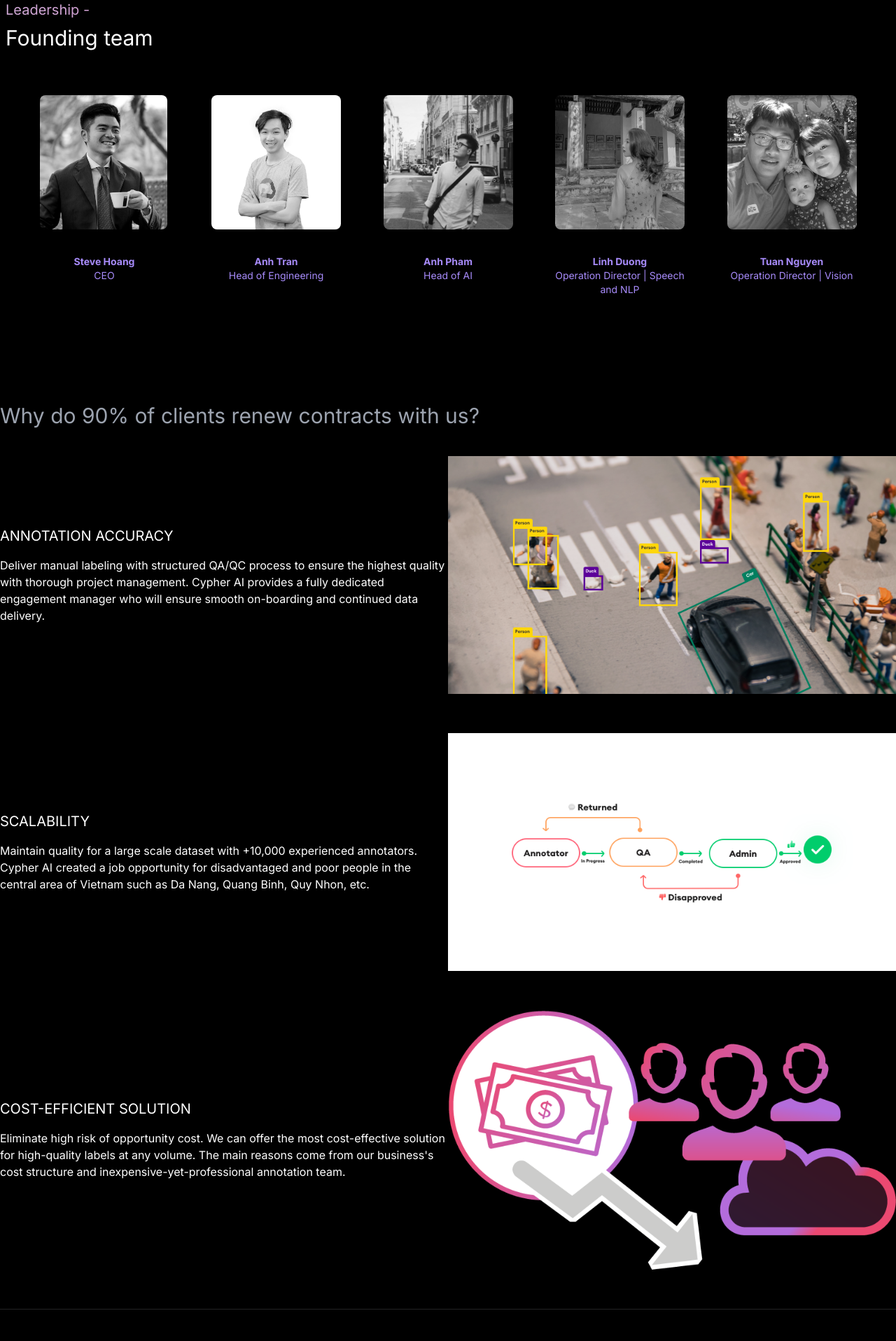
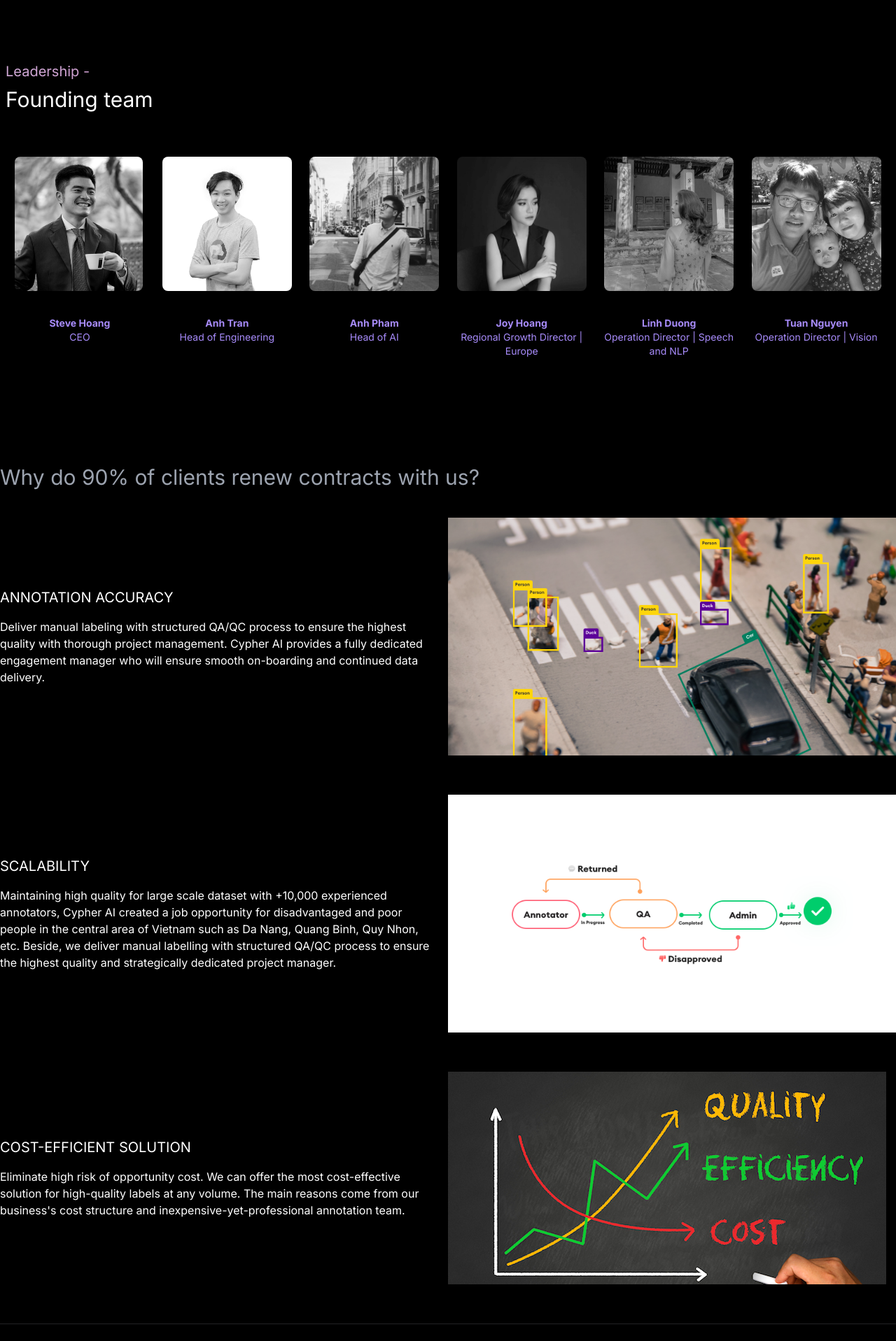
Before and after one commit to bermudaTheGhost/cypherai, a React (Create React App) app: page /about-us in a window 1280 px wide. Shown: the part 880-2797 px from the top of the page at 70% size. Built offline with nearby package versions, Linux system fonts and the light colour scheme.

Commit message:
update content

```diff
--- a/src/App.css
+++ b/src/App.css
@@ -90,3 +90,20 @@ input-email::-ms-input-placeholder {
   /* Microsoft Edge */
   color: white;
 }
+
+/* width */
+::-webkit-scrollbar {
+  height: 12px;
+  width: 8px;
+}
+
+/* Track */
+::-webkit-scrollbar-track {
+  box-shadow: inset 0 0 2px grey;
+}
+
+/* Handle */
+::-webkit-scrollbar-thumb {
+  background: #94a3b8;
+  border-radius: 8px;
+}
--- a/src/pages/about-us/index.js
+++ b/src/pages/about-us/index.js
@@ -1,5 +1,4 @@
 import React, { useState } from "react";
-import FlagIcon from "../../images/flag.svg";
 import BackGroundMember from "../../images/member_background.svg";
 import "../../styles/about-us.css";
 import MemberModal from "./member-modal";
@@ -11,6 +10,8 @@ import img13 from "images/image13.png";
 import img14 from "images/image14.png";
 import img15 from "images/image15.png";
 import img16 from "images/image16.png";
+import img17 from "images/image17.jpg";
+import img18 from "images/image18.jpg";
 import Footer from "layouts/Footer";
 
 const AboutUs = () => {
@@ -25,23 +26,27 @@ const AboutUs = () => {
   const openMemberModal = (id) => {
     switch (id) {
       case 0: {
-        setModalIsVisible([true, false, false, false, false]);
+        setModalIsVisible([true, false, false, false, false, false]);
         break;
       }
       case 1: {
-        setModalIsVisible([false, true, false, false, false]);
+        setModalIsVisible([false, true, false, false, false, false]);
         break;
       }
       case 2: {
-        setModalIsVisible([false, false, true, false, false]);
+        setModalIsVisible([false, false, true, false, false, false]);
         break;
       }
       case 3: {
-        setModalIsVisible([false, false, false, true, false]);
+        setModalIsVisible([false, false, false, true, false, false]);
         break;
       }
       case 4: {
-        setModalIsVisible([false, false, false, false, true]);
+        setModalIsVisible([false, false, false, false, true, false]);
+        break;
+      }
+      case 5: {
+        setModalIsVisible([false, false, false, false, false, true]);
         break;
       }
       default:
@@ -77,6 +82,14 @@ const AboutUs = () => {
     },
     {
       id: 4,
+      name: "Joy Hoang",
+      position: "Regional Growth Director | Europe",
+      image: img17,
+      description:
+        "8-year experience in Tech firms such as Zalora, Shopee & Insider. Recently, she's former Senior Growth Manager and Global Sales Trainer at Insider, top 1 AI-backed Personalization solutions",
+    },
+    {
+      id: 5,
       name: "Linh Duong",
       position: "Operation Director | Speech and NLP",
       image: img12,
@@ -84,7 +97,7 @@ const AboutUs = () => {
         "Graduating from the Japanese Department at Hanoi University, she was Operation Manager of VAIS’s labeling project. She managed up to 500 annotator and built the pools of 2800 crowdsourcing members.",
     },
     {
-      id: 5,
+      id: 6,
       name: "Tuan Nguyen",
       position: "Operation Director | Vision",
       image: img13,
@@ -101,14 +114,8 @@ const AboutUs = () => {
           <div className="absolute inset-0 w-full bg-gradient-to-b from-black h-screen" />
         </div>
 
-        <div className="px-4 lg:px-0 py-16 lg:py-32 xl:py-56 xl:pt-40">
+        <div className="px-4 lg:px-0 py-16 lg:py-32 xl:py-56 xl:pt-40 h-screen">
           <div className="container relative lg:px-8">
-            <img
-              className="mt-0  mb-8 h-16 md:h-18"
-              src={FlagIcon}
-              alt="About Page Icon"
-            />
-
             <h1 className="text-white font-aeonik font-light text-4xl md:text-7xl mb-8">
               <div className="lg:max-w-6xl">
                 Our mission is to accelerate the development of
@@ -193,7 +200,7 @@ const AboutUs = () => {
         </div>
 
         <div className="flex flex-row flex-wrap justify-center items-center mb-14">
-          <div className="w-full mb-10 md:w-1/2 md:mb-0">
+          <div className="w-full mb-10 md:w-1/2 md:mb-0 pr-4">
             <div className="text-xl mb-4">ANNOTATION ACCURACY</div>
             <div>
               Deliver manual labeling with structured QA/QC process to ensure
@@ -212,13 +219,15 @@ const AboutUs = () => {
 
         {/* 2 */}
         <div className="flex flex-row flex-wrap justify-center items-center mb-14">
-          <div className="w-full mb-10 md:w-1/2 md:mb-0">
+          <div className="w-full mb-10 md:w-1/2 md:mb-0 pr-4">
             <div className="text-xl mb-4">SCALABILITY</div>
             <div>
-              Maintain quality for a large scale dataset with +10,000
-              experienced annotators. Cypher AI created a job opportunity for
+              Maintaining high quality for large scale dataset with +10,000
+              experienced annotators, Cypher AI created a job opportunity for
               disadvantaged and poor people in the central area of Vietnam such
-              as Da Nang, Quang Binh, Quy Nhon, etc.
+              as Da Nang, Quang Binh, Quy Nhon, etc. Beside, we deliver manual
+              labelling with structured QA/QC process to ensure the highest
+              quality and strategically dedicated project manager.
             </div>
           </div>
 
@@ -231,7 +240,7 @@ const AboutUs = () => {
 
         {/* 3 */}
         <div className="flex flex-row flex-wrap justify-center items-center mb-14">
-          <div className="w-full mb-10 md:w-1/2 md:mb-0">
+          <div className="w-full mb-10 md:w-1/2 md:mb-0 pr-4">
             <div className="text-xl mb-4">COST-EFFICIENT SOLUTION</div>
             <div>
               Eliminate high risk of opportunity cost. We can offer the most
@@ -243,7 +252,7 @@ const AboutUs = () => {
 
           <div className="w-full mb-10 md:w-1/2 md:mb-0">
             <div>
-              <img src={img16} alt="" />
+              <img src={img18} alt="" />
             </div>
           </div>
         </div>
--- a/src/pages/product/CypherAudius.js
+++ b/src/pages/product/CypherAudius.js
@@ -8,9 +8,6 @@ export default function CypherAudius() {
     <div className="py-20 lg:py-36 bg-transparent px-6">
       <div className="container">
         <div className="section-natural md:max-w-4xl mb-24">
-          <h2 className="inline-block text-overtitle text-gradient">
-            Use case
-          </h2>
           <h1 className="text-white font-aeonik my-6 w-full text-4xl lg:text-5xl">
             Cypher Audius - Audio and Speech
           </h1>
--- a/src/pages/product/CypherBot.js
+++ b/src/pages/product/CypherBot.js
@@ -8,9 +8,6 @@ export default function CypherBot() {
     <div className="py-20 lg:py-36 bg-transparent px-6">
       <div className="container">
         <div className="section-natural md:max-w-4xl mb-24">
-          <h2 className="inline-block text-overtitle text-gradient">
-            Use case
-          </h2>
           <h1 className="text-white font-aeonik my-6 w-full text-4xl lg:text-5xl">
             Cypher Bot - Natural Language Processing
           </h1>
--- a/src/pages/product/CypherVision.js
+++ b/src/pages/product/CypherVision.js
@@ -8,9 +8,6 @@ export default function CypherVision() {
     <div className="py-20 lg:py-36 bg-transparent px-6">
       <div className="container">
         <div className="section-natural md:max-w-4xl mb-24">
-          <h2 className="inline-block text-overtitle text-gradient">
-            Use case
-          </h2>
           <h1 className="text-white font-aeonik my-6 w-full text-4xl lg:text-5xl">
             Cypher Vision - 2D and 3D images
           </h1>
```
Also changed, not shown: src/images/image17.jpg (added), src/images/image18.jpg (added).
